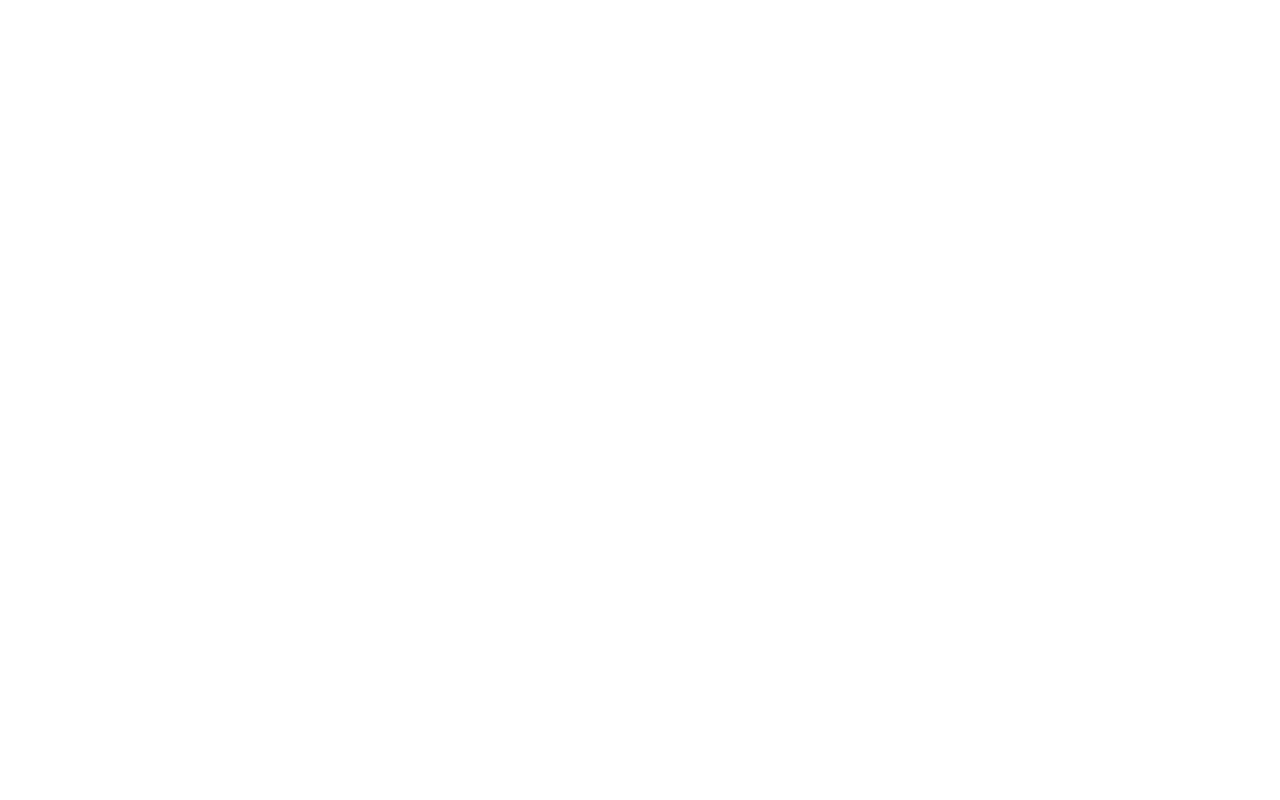
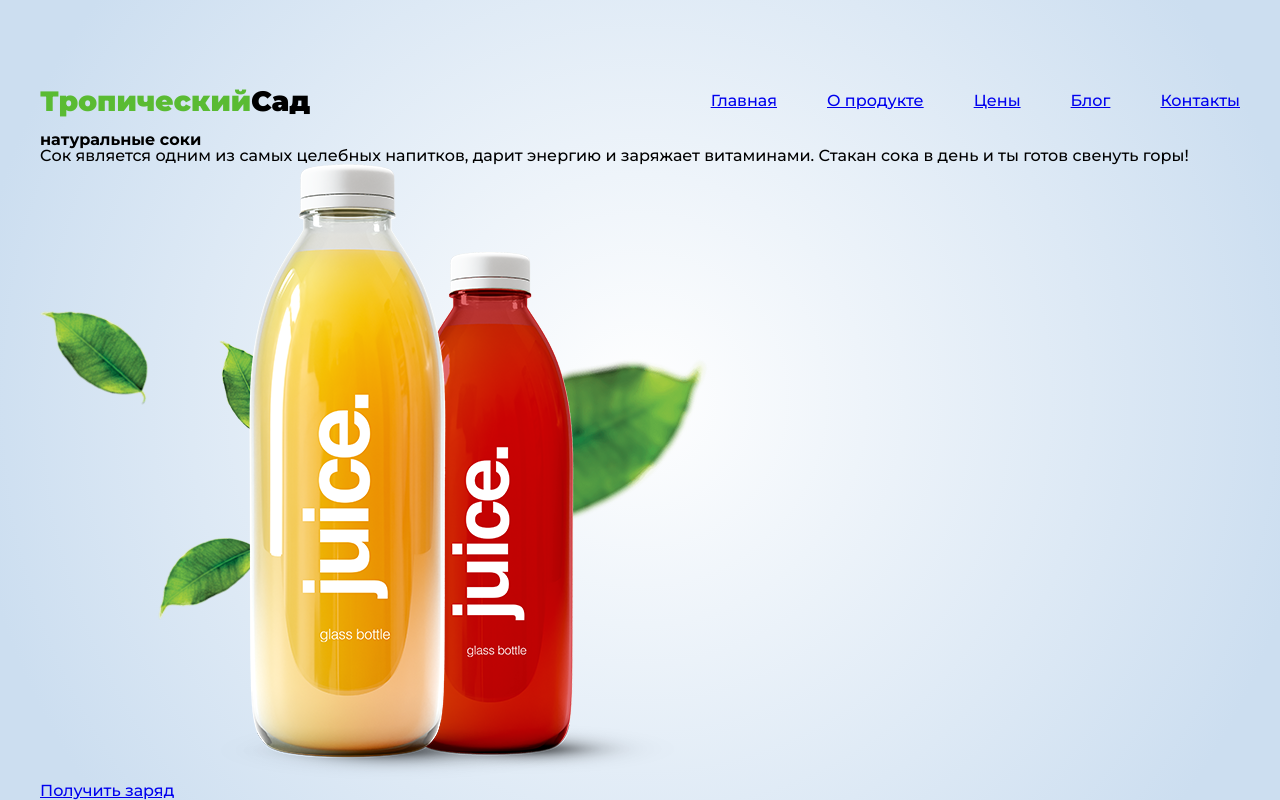
Before and after one commit to aleksandr-kolmakov/juice, a plain HTML site: page index.html in a window 1280 px wide. Drawn offline with nearby package versions, Linux system fonts and the light colour scheme.

Commit message:
header top стилизация

```diff
--- a/css/style.css
+++ b/css/style.css
@@ -0,0 +1,63 @@
+*,
+*::after,
+*::before {
+    box-sizing: border-box;
+}
+
+body {
+    font-family: 'Montserrat', sans-serif;
+    margin: 0 auto;
+}
+
+span {
+    color: #5abb33;
+}
+
+.header {
+    width: 100%;
+    height: 100vh;
+    background-color: blue;
+    background-image: radial-gradient(circle 675px at center, #ffffff 0%, #ccdef0 100%);
+}
+
+.container {
+    max-width: 1200px;
+    margin: 0 auto;
+}
+
+.header__top {
+    display: flex;
+    justify-content: space-between;
+    align-items: center;
+    padding-top: 70px;
+}
+
+.logo {
+    font-size: 28px;
+    font-weight: 900;
+    line-height: 62px;
+    color: #000000;
+}
+
+.menu {
+    display: flex;
+    margin: 0;
+    padding: 0;
+    list-style: none;
+}
+
+.menu__item {
+    margin-left: 50px;
+}
+
+.menu__link {}
+
+.header__content {}
+
+.header__title {}
+
+.header__subtitle {}
+
+.header__photo {}
+
+.btn {}
--- a/index.html
+++ b/index.html
@@ -1,19 +1,57 @@
 <!DOCTYPE html>
-<html lang="en">
+<html lang="ru">
 <head>
   <meta charset="UTF-8">
   <meta name="viewport" content="width=device-width, initial-scale=1.0">
   <meta http-equiv="X-UA-Compatible" content="ie=edge">
   <title>juice</title>
+  <link href="https://fonts.googleapis.com/css2?family=Montserrat:wght@500;700;800;900&display=swap" rel="stylesheet">
   <link rel="stylesheet" href="css/reset.css">
   <link rel="stylesheet" href="css/style.css">
 </head>
 <body>
   <header class="header">
     <div class="container">
+
       <div class="header__top">
-        <div class="logo"></div>
+        <div class="logo"><span>Тропический</span>Сад</div>
+
+          <ul class="menu">
+            <li class="menu__item">
+              <a class="menu__link" href="#">Главная</a>
+            </li>
+            <li class="menu__item">
+              <a class="menu__list-link" href="#">О продукте</a>
+            </li>
+            <li class="menu__item">
+              <a class="menu__link" href="#">Цены</a>
+            </li>
+            <li class="menu__item">
+              <a class="menu__link" href="#">Блог</a>
+            </li>
+            <li class="menu__item">
+              <a class="menu__link" href="#">Контакты</a>
+            </li>
+          </ul>
+
       </div>
+
+      <div class="header__content">
+        <h1 class="header__title">натуральные соки</h1>
+        <p class="header__subtitle">
+          Cок является одним из самых целебных напитков, дарит энергию и заряжает витаминами. Стакан сока в день и ты готов свенуть горы!
+        </p>
+        <div class="header__photo">
+          <img src="images/header-photo.png" alt="photo">
+        </div>
+        <a class="btn" href="#">Получить заряд</a>
+      </div>
+
+
+
+
+
+
     </div>
   </header>
 
```
Also changed, not shown: images/header-photo.png (added).
